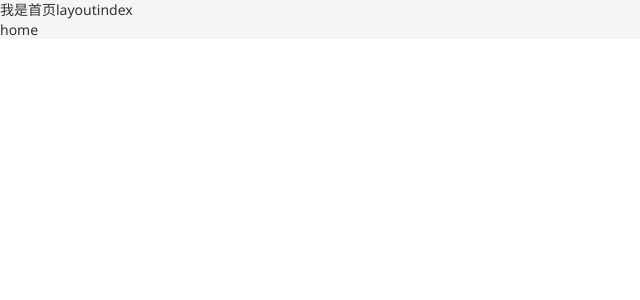
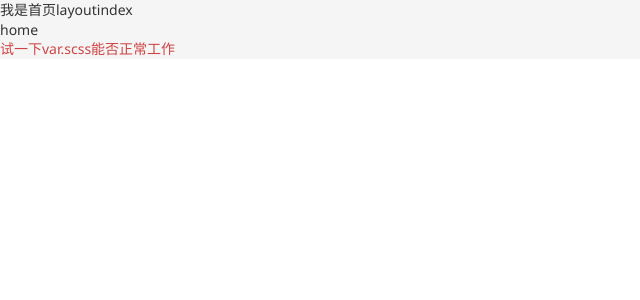
Before and after one commit to Griplan/vue-rabbit, a Vue app: page / in a window 1280 px wide. Shown: the top 300 px of the page, without its empty margins (0-640 px from the left). Built offline with nearby package versions, Linux system fonts and the light colour scheme; no server answers.

Commit message:
在vite.config.js中配置定制化样式文件的自动导入，之后可以直接用共享css

```diff
--- a/src/App.vue
+++ b/src/App.vue
@@ -1,7 +1,12 @@
 <template>
   <RouterView></RouterView>
+  <div class="test">试一下var.scss能否正常工作</div>
 </template>
 
 <script setup></script>
 
-<style scoped></style>
+<style scoped lang="scss">
+.test {
+  color: $priceColor;
+}
+</style>
--- /dev/null
+++ b/src/styles/var.scss
@@ -0,0 +1,5 @@
+$xtxColor: #27ba9b;
+$helpColor: #e26237;
+$sucColor: #1dc779;
+$warnColor: #ffb302;
+$priceColor: #cf4444;
```
Also changed, not shown: vite.config.js (+4 -3 lines).
